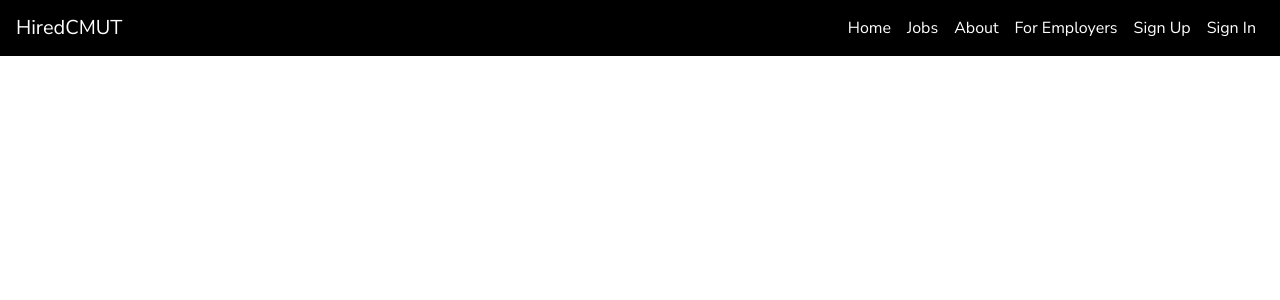
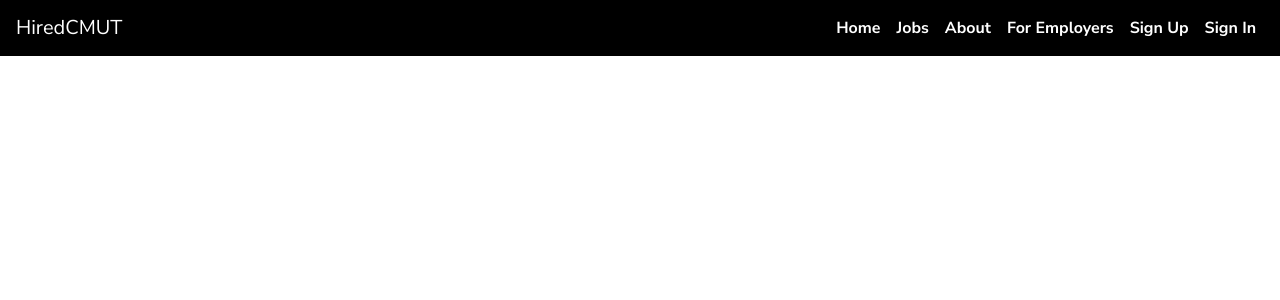
Before and after one commit to nhophucrious/web-programming-assignment, a PHP site: page /includes/header.php in a window 1280 px wide. Shown: the top 300 px of the page. Run offline with PHP 8.4, Linux system fonts and the light colour scheme.

Commit message:
style: make header link texts bold

```diff
--- a/includes/header.php
+++ b/includes/header.php
@@ -45,6 +45,14 @@
             border-color: #fff !important; /* White border for button */
         }
 
+        .navbar.navbar-brand {
+            font-weight: bold !important; /* Bold text */
+        }
+
+        .navbar.navbar-expand-lg .navbar-nav .nav-link {
+            font-weight: bold !important; /* Bold text */
+        }
+
         .navbar.navbar-expand-lg .navbar-nav .active .nav-link {
             background-color: #FFBF00 !important; /* Yellow background when active */
             border-radius: 10px !important; /* Circular border */
```
